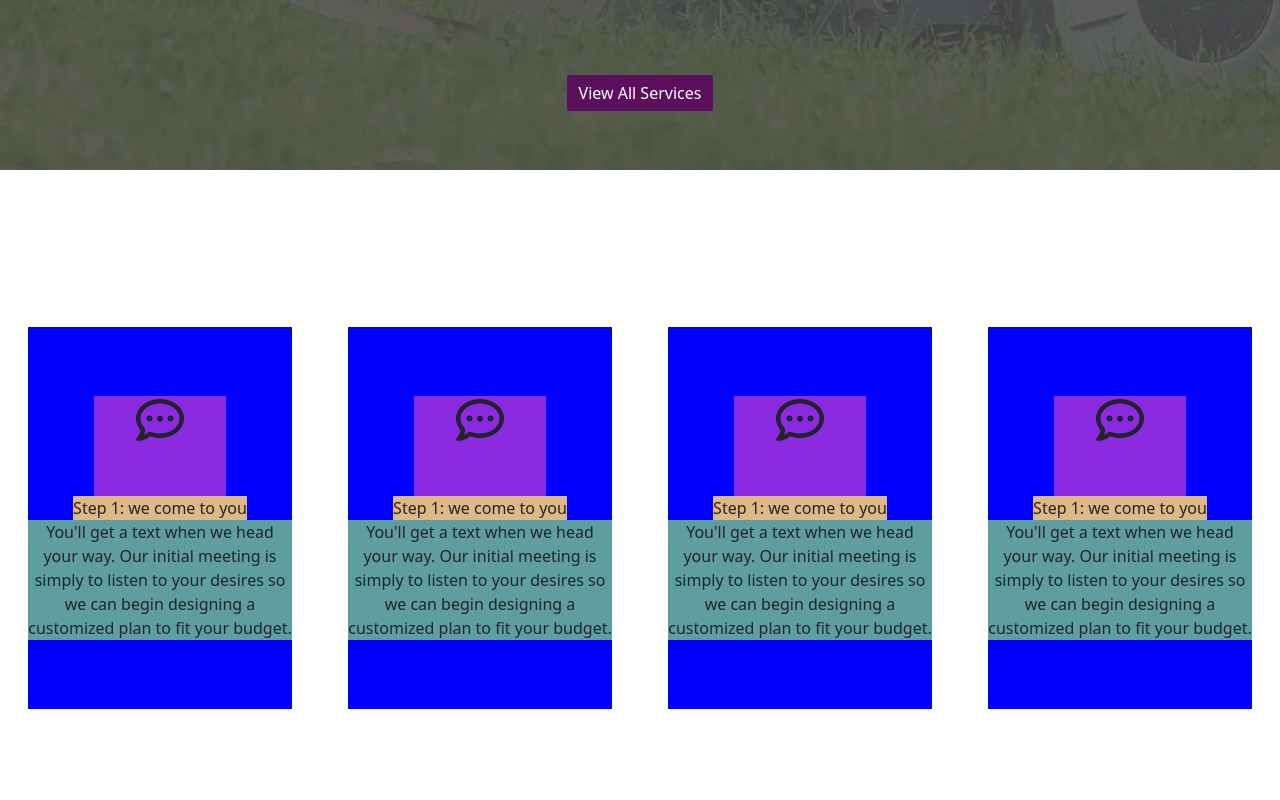
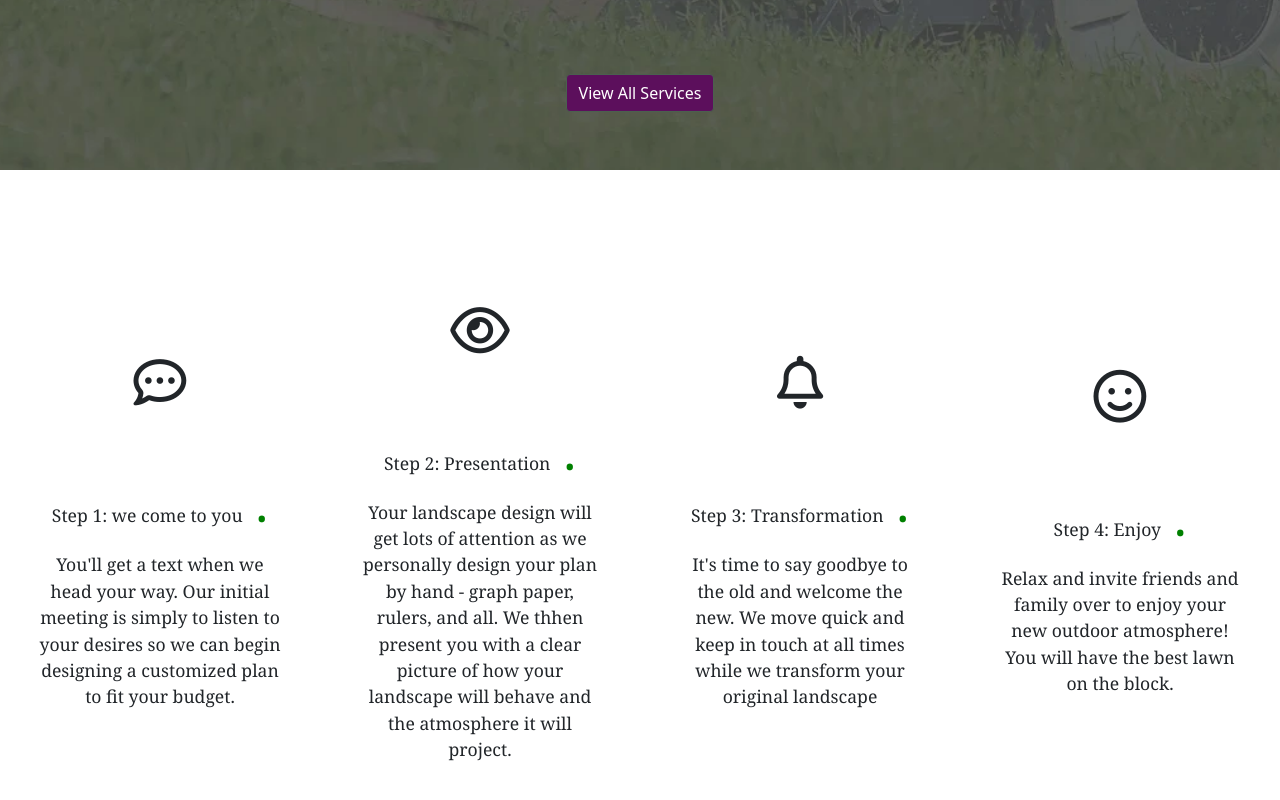
Before and after one commit to stetsonharding/ValleyLawnPros, a React (Create React App) app: page / in a window 1280 px wide. Shown: the part 2104-2904 px from the top of the page. Built offline with nearby package versions, Linux system fonts and the light colour scheme.

Commit message:
Landscape Flow organized, with correct margins.

```diff
--- a/src/components/LandscapeFlow/LandScapeFlow.js
+++ b/src/components/LandscapeFlow/LandScapeFlow.js
@@ -1,5 +1,4 @@
 import React from "react";
-import { Container, Row, Col } from "react-bootstrap";
 
 import "./LandscapeFlow.scss";
 
@@ -9,7 +8,10 @@ export default function LandScapeFlow(props) {
       <div className="flow-icon">
         <i class={props.flowIcon}></i>
       </div>
-      <div className="flow-steps">{props.step}</div>
+      <div className="flow-steps">
+        {props.step}
+        <span style={{ color: "green", fontSize: "50px" }}> .</span>
+      </div>
       <div className="flow-description">{props.flowDescription}</div>
     </div>
   );
--- a/src/components/LandscapeFlow/LandscapeFlow.scss
+++ b/src/components/LandscapeFlow/LandscapeFlow.scss
@@ -1,6 +1,6 @@
 .flow-container {
-  background-color: blue;
-  width: 500px;
+  // background-color: blue;
+  max-width: 500px;
   height: 100%;
   min-height: 350px;
 
@@ -9,10 +9,12 @@
   justify-content: center;
   align-items: center;
   margin: 1rem;
+  font-family: Cambria, Cochin, Georgia, Times, "Times New Roman", serif;
+  font-size: 1.1rem;
 }
 
 .flow-icon {
-  background-color: blueviolet;
+  // background-color: blueviolet;
   height: 100px;
   width: 50%;
   align-items: flex-start;
@@ -21,10 +23,12 @@
 }
 
 .flow-steps {
-  background-color: burlywood;
+  // background-color: burlywood;
+  margin-top: 10px;
 }
 
 .flow-description {
-  background-color: cadetblue;
+  // background-color: cadetblue;
   text-align: center;
+  margin: 10px;
 }
--- a/src/components/howItWorksLayout/HowItWorksLayout.js
+++ b/src/components/howItWorksLayout/HowItWorksLayout.js
@@ -11,12 +11,12 @@ function HowItWorksLayout() {
       style={{ minHeight: "600px" }}
       className="howItWorks-container d-flex align-items-center justify-content-center mt-5 mb-5"
     >
-      <Row>
+      <Row className="mt-5">
         <Col
           sm={12}
           md={6}
           lg={3}
-          className="d-flex  align-items-center justify-content-center"
+          className="d-flex  align-items-center justify-content-center mb-2"
         >
           <LandScapeFlow
             flowIcon="far fa-comment-dots fa-3x"
@@ -29,39 +29,38 @@ function HowItWorksLayout() {
           sm={12}
           md={6}
           lg={3}
-          className="d-flex  align-items-center justify-content-center "
+          className="d-flex  align-items-center justify-content-center mb-2"
         >
           <LandScapeFlow
-            flowIcon="far fa-comment-dots fa-3x"
-            step="Step 1: we come to you"
-            flowDescription="You'll get a text when we head your way. Our initial meeting is simply to listen to your desires so we can begin
-            designing a customized plan to fit your budget."
+            flowIcon="far fa-eye fa-3x"
+            step="Step 2: Presentation"
+            flowDescription="Your landscape design will get lots of attention as we personally design your plan by hand - graph paper, rulers, and all.
+           We thhen present you with a clear picture of how your landscape will behave and the atmosphere it will project."
           />
         </Col>
         <Col
           sm={12}
           md={6}
           lg={3}
-          className="d-flex  align-items-center justify-content-center "
+          className="d-flex  align-items-center justify-content-center mb-2"
         >
           <LandScapeFlow
-            flowIcon="far fa-comment-dots fa-3x"
-            step="Step 1: we come to you"
-            flowDescription="You'll get a text when we head your way. Our initial meeting is simply to listen to your desires so we can begin
-            designing a customized plan to fit your budget."
+            flowIcon="far fa-bell fa-3x"
+            step="Step 3: Transformation"
+            flowDescription="It's time to say goodbye to the old and welcome the new. We move quick and keep in touch at all times while
+            we transform your original landscape"
           />
         </Col>
         <Col
           sm={12}
           md={6}
           lg={3}
-          className="d-flex  align-items-center justify-content-center "
+          className="d-flex  align-items-center justify-content-center mb-2"
         >
           <LandScapeFlow
-            flowIcon="far fa-comment-dots fa-3x"
-            step="Step 1: we come to you"
-            flowDescription="You'll get a text when we head your way. Our initial meeting is simply to listen to your desires so we can begin
-            designing a customized plan to fit your budget."
+            flowIcon="far fa-smile fa-3x"
+            step="Step 4: Enjoy"
+            flowDescription="Relax and invite friends and family over to enjoy your new outdoor atmosphere! You will have the best lawn on the block."
           />
         </Col>
       </Row>
```
